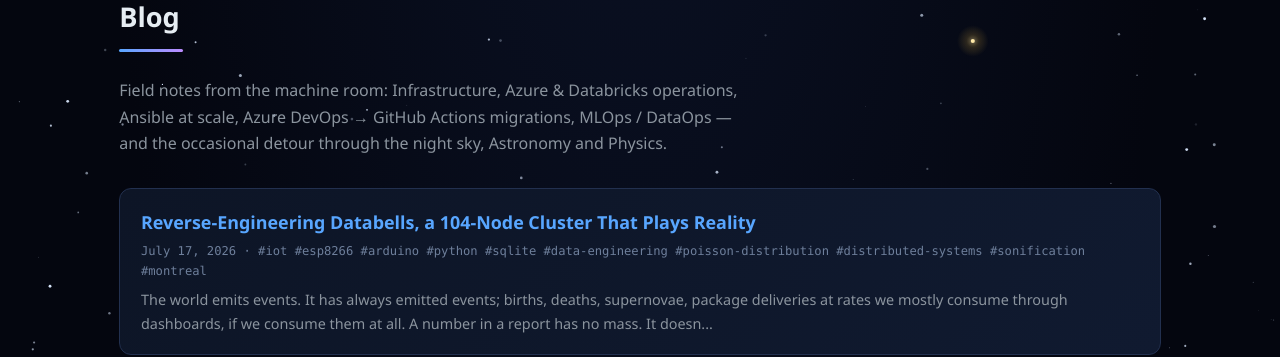
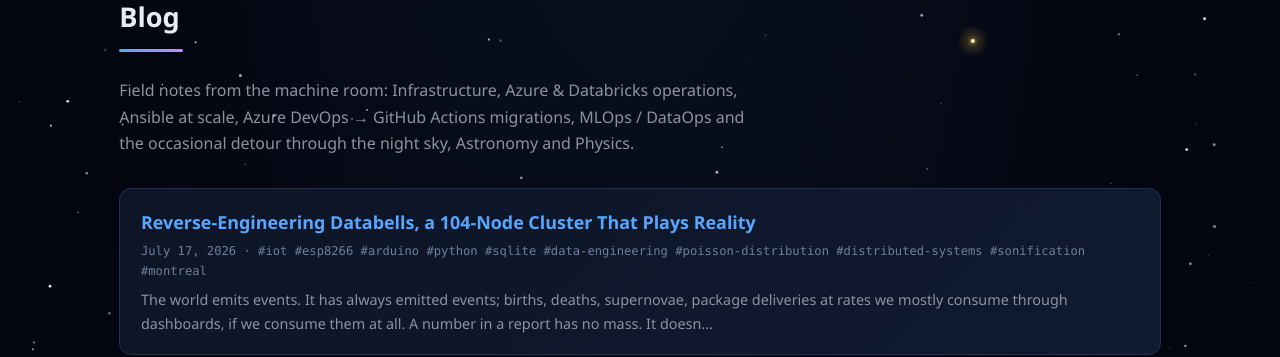
Before and after one commit to dapiced/dapiced.github.io, a Jekyll site: the page built from blog/index.html, in a window 1280 px wide and 900 px high. Shown: the part 157-514 px from the top of the window. Built offline with Jekyll 4.4.1, drawn with Linux system fonts in a browser that asks for light colours.

Commit message:
Remove em dash for consistency in mission log description

```diff
--- a/blog/index.html
+++ b/blog/index.html
@@ -11,7 +11,7 @@ description: >-
   <h2 class="section-title">Blog</h2>
   <p style="color: var(--muted); max-width: 640px;">
     Field notes from the machine room: Infrastructure, Azure &amp; Databricks operations, Ansible at scale,
-    Azure DevOps → GitHub Actions migrations, MLOps / DataOps — and the occasional detour
+    Azure DevOps → GitHub Actions migrations, MLOps / DataOps and the occasional detour
     through the night sky, Astronomy and Physics.
   </p>
   <ul class="post-list" style="margin-top: 2rem;">
```
